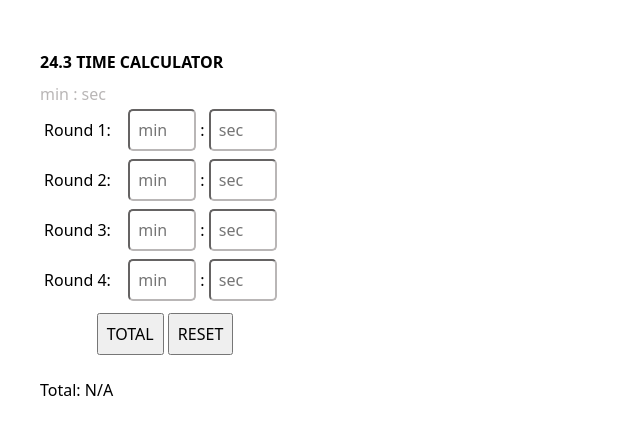
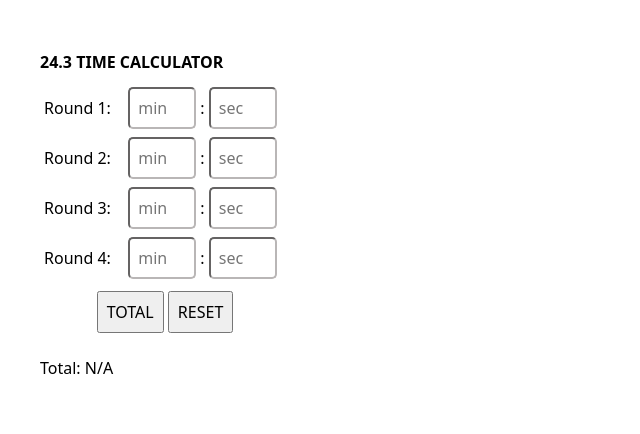
Before and after one commit to jamby77/vtd243, a plain HTML site: page index.html in a window 1280 px wide. Shown: the whole page, without its empty margins (0-640 px from the left). Drawn offline with Linux system fonts and the light colour scheme.

Commit message:
remove input hints

```diff
--- a/index.html
+++ b/index.html
@@ -60,7 +60,6 @@
 <body>
   <h1>24.3 time calculator</h1>
   <form id="timeForm" action="/index.html">
-    <div class="label"><span>min</span> : <span>sec</span></div>
     <div class="round">
       <fieldset> <span>Round 1:</span>
         <input class="min" id="min1" min="0" max="3" type="number" placeholder="min"> :
```
